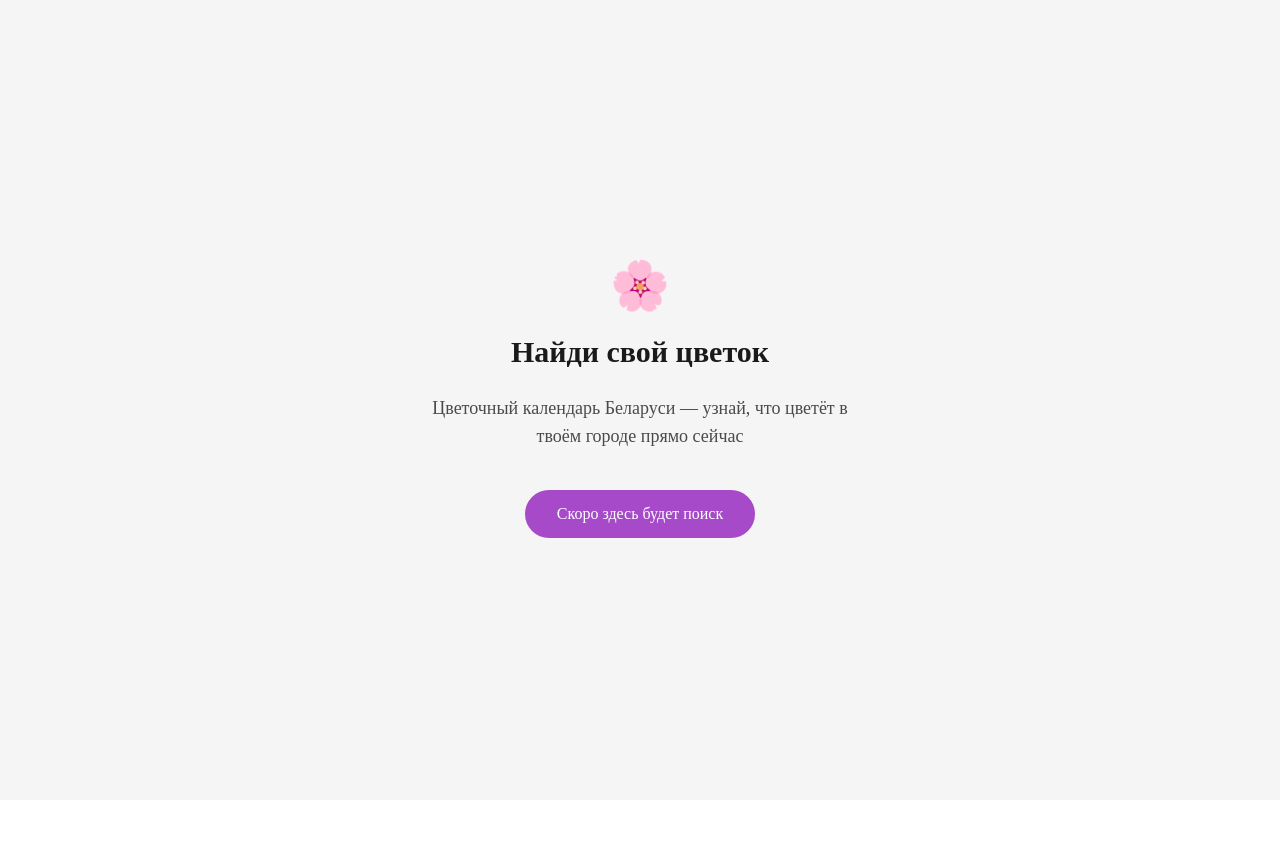
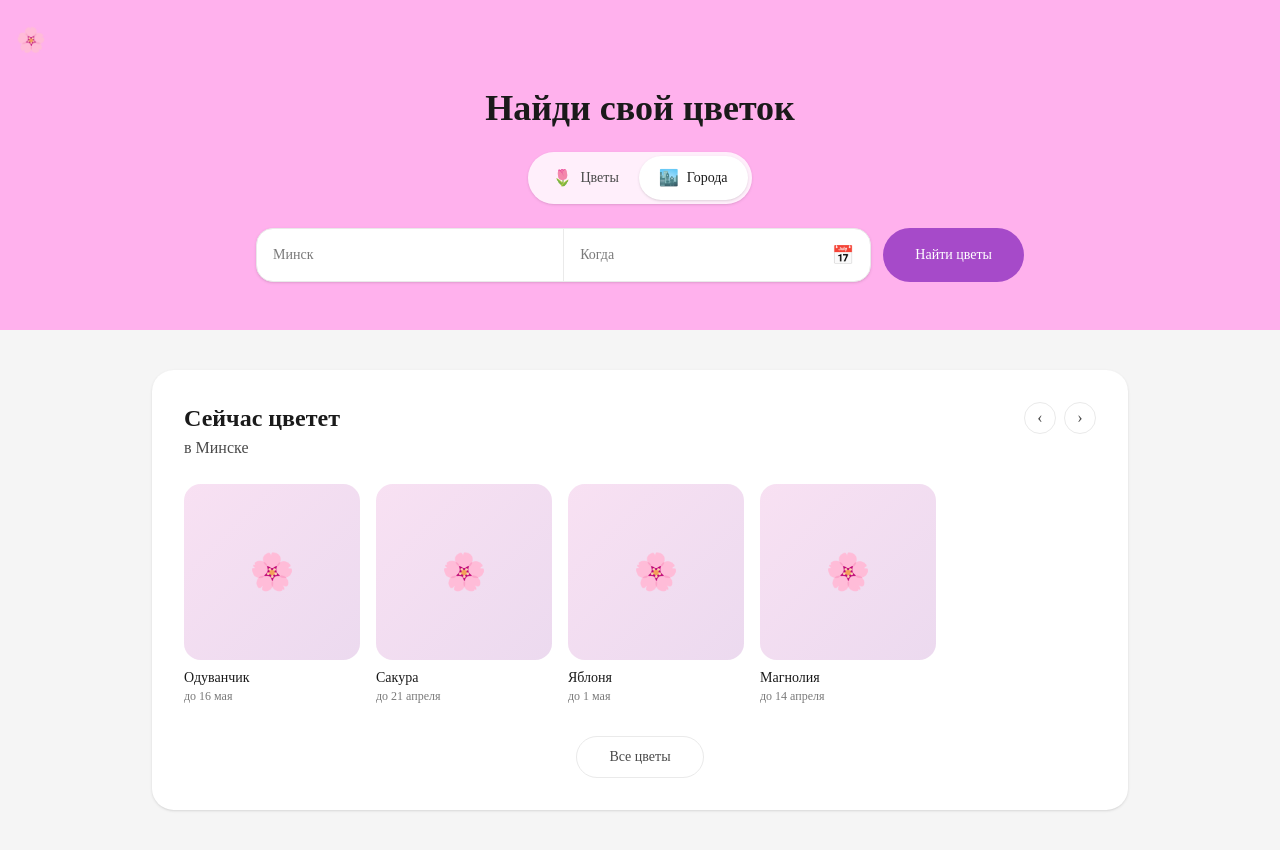
Before and after one commit to Spalesja/flowercalendar, a Next.js app: page / in a window 1280 px wide. Before the commit the page ends 800 px from the top, so only its background shows below. Built offline with nearby package versions, Linux system fonts and the light colour scheme.

Commit message:
Static layout of the homepage

```diff
--- a/src/app/page.tsx
+++ b/src/app/page.tsx
@@ -1,19 +1,83 @@
+import { Container } from "@/components/container";
+import { ModeToggle } from "@/components/search/mode-toggle";
+import { SearchBar } from "@/components/search/search-bar";
+import { PlantBloomCard } from "@/components/cards/plant-bloom-card";
+
+const mockBlooming = [
+  { name: "Одуванчик", endDate: "16 мая" },
+  { name: "Сакура", endDate: "21 апреля" },
+  { name: "Яблоня", endDate: "1 мая" },
+  { name: "Магнолия", endDate: "14 апреля" },
+];
+
 export default function Home() {
   return (
-    <div className="flex flex-1 flex-col items-center justify-center bg-[#f5f5f5]">
-      <main className="flex flex-col items-center gap-6 text-center px-4">
-        <div className="text-5xl">🌸</div>
-        <h1 className="text-3xl font-bold text-[#1a1a1a]">
-          Найди свой цветок
-        </h1>
-        <p className="text-lg text-[#4a4a4a] max-w-md">
-          Цветочный календарь Беларуси — узнай, что цветёт в твоём городе прямо
-          сейчас
-        </p>
-        <div className="mt-4 rounded-full bg-[#a64ac9] px-8 py-3 text-white font-medium">
-          Скоро здесь будет поиск
+    <div className="flex flex-1 flex-col">
+      {/* Hero section */}
+      <section className="bg-hero px-4 pb-12 pt-6">
+        {/* Logo */}
+        <div className="mb-8">
+          <span className="text-2xl cursor-pointer" title="Цветочный календарь">
+            🌸
+          </span>
         </div>
-      </main>
+
+        <Container className="flex flex-col items-center gap-6">
+          {/* Title */}
+          <h1 className="text-3xl sm:text-4xl font-bold text-text-primary text-center">
+            Найди свой цветок
+          </h1>
+
+          {/* Mode toggle */}
+          <ModeToggle mode="cities" />
+
+          {/* Search bar */}
+          <SearchBar placeholder="Минск" />
+        </Container>
+      </section>
+
+      {/* "Сейчас цветет" section */}
+      <section className="bg-surface-soft flex-1 px-4 py-10">
+        <Container>
+          <div className="rounded-2xl bg-white p-6 sm:p-8 shadow-sm">
+            {/* Header */}
+            <div className="flex items-start justify-between mb-6">
+              <div>
+                <h2 className="text-xl sm:text-2xl font-bold text-text-primary">
+                  Сейчас цветет
+                </h2>
+                <p className="text-text-secondary mt-0.5">в Минске</p>
+              </div>
+              <div className="flex gap-2">
+                <button className="w-8 h-8 rounded-full border border-divider flex items-center justify-center text-text-secondary hover:bg-surface-soft transition-colors">
+                  ‹
+                </button>
+                <button className="w-8 h-8 rounded-full border border-divider flex items-center justify-center text-text-secondary hover:bg-surface-soft transition-colors">
+                  ›
+                </button>
+              </div>
+            </div>
+
+            {/* Plant cards */}
+            <div className="flex gap-4 overflow-x-auto pb-2 -mx-2 px-2">
+              {mockBlooming.map((plant) => (
+                <PlantBloomCard
+                  key={plant.name}
+                  name={plant.name}
+                  endDate={plant.endDate}
+                />
+              ))}
+            </div>
+
+            {/* "Все цветы" button */}
+            <div className="mt-6 flex justify-center">
+              <button className="rounded-full border border-divider px-8 py-2.5 text-sm text-text-secondary hover:bg-surface-soft transition-colors">
+                Все цветы
+              </button>
+            </div>
+          </div>
+        </Container>
+      </section>
     </div>
   );
 }
--- /dev/null
+++ b/src/components/cards/plant-bloom-card.tsx
@@ -0,0 +1,33 @@
+interface PlantBloomCardProps {
+  name: string;
+  endDate: string;
+  imageUrl?: string;
+  href?: string;
+}
+
+export function PlantBloomCard({
+  name,
+  endDate,
+  imageUrl,
+  href = "#",
+}: PlantBloomCardProps) {
+  return (
+    <a href={href} className="group flex-shrink-0 w-40 sm:w-44">
+      <div className="aspect-square rounded-xl bg-surface-soft overflow-hidden mb-2">
+        {imageUrl ? (
+          <img
+            src={imageUrl}
+            alt={name}
+            className="w-full h-full object-cover group-hover:scale-105 transition-transform"
+          />
+        ) : (
+          <div className="w-full h-full flex items-center justify-center text-4xl bg-gradient-to-br from-hero/30 to-accent-strong/20">
+            🌸
+          </div>
+        )}
+      </div>
+      <p className="font-medium text-sm text-text-primary">{name}</p>
+      <p className="text-xs text-text-tertiary">до {endDate}</p>
+    </a>
+  );
+}
--- /dev/null
+++ b/src/components/search/mode-toggle.tsx
@@ -0,0 +1,40 @@
+"use client";
+
+import { cn } from "@/lib/utils";
+import type { SearchMode } from "@/types";
+
+interface ModeToggleProps {
+  mode: SearchMode;
+  onModeChange?: (mode: SearchMode) => void;
+}
+
+export function ModeToggle({ mode, onModeChange }: ModeToggleProps) {
+  return (
+    <div className="inline-flex rounded-full bg-white/80 p-1 shadow-sm">
+      <button
+        className={cn(
+          "flex items-center gap-2 rounded-full px-5 py-2.5 text-sm font-medium transition-colors",
+          mode === "plants"
+            ? "bg-white text-text-primary shadow-sm"
+            : "text-text-secondary hover:text-text-primary"
+        )}
+        onClick={() => onModeChange?.("plants")}
+      >
+        <span className="text-base">🌷</span>
+        Цветы
+      </button>
+      <button
+        className={cn(
+          "flex items-center gap-2 rounded-full px-5 py-2.5 text-sm font-medium transition-colors",
+          mode === "cities"
+            ? "bg-white text-text-primary shadow-sm"
+            : "text-text-secondary hover:text-text-primary"
+        )}
+        onClick={() => onModeChange?.("cities")}
+      >
+        <span className="text-base">🏙️</span>
+        Города
+      </button>
+    </div>
+  );
+}
--- /dev/null
+++ b/src/components/search/search-bar.tsx
@@ -0,0 +1,39 @@
+import { PrimaryButton } from "@/components/primary-button";
+
+interface SearchBarProps {
+  placeholder?: string;
+  value?: string;
+  dateLabel?: string;
+}
+
+export function SearchBar({
+  placeholder = "Минск",
+  dateLabel = "Когда",
+}: SearchBarProps) {
+  return (
+    <div className="flex flex-col sm:flex-row items-stretch gap-3 w-full max-w-3xl">
+      <div className="flex flex-col sm:flex-row flex-1 rounded-xl bg-white shadow-sm overflow-hidden border border-divider">
+        <div className="flex-1 flex items-center px-4 py-3 border-b sm:border-b-0 sm:border-r border-divider">
+          <input
+            type="text"
+            placeholder={placeholder}
+            className="w-full bg-transparent text-text-primary placeholder:text-text-tertiary outline-none text-sm"
+            readOnly
+          />
+        </div>
+        <div className="flex-1 flex items-center px-4 py-3">
+          <input
+            type="text"
+            placeholder={dateLabel}
+            className="w-full bg-transparent text-text-primary placeholder:text-text-tertiary outline-none text-sm"
+            readOnly
+          />
+          <span className="text-text-tertiary ml-2 text-lg">📅</span>
+        </div>
+      </div>
+      <PrimaryButton className="px-8 py-3 text-sm whitespace-nowrap">
+        Найти цветы
+      </PrimaryButton>
+    </div>
+  );
+}
```
Also changed, not shown: 1 other file (tests, documents, lock files or other folders).
